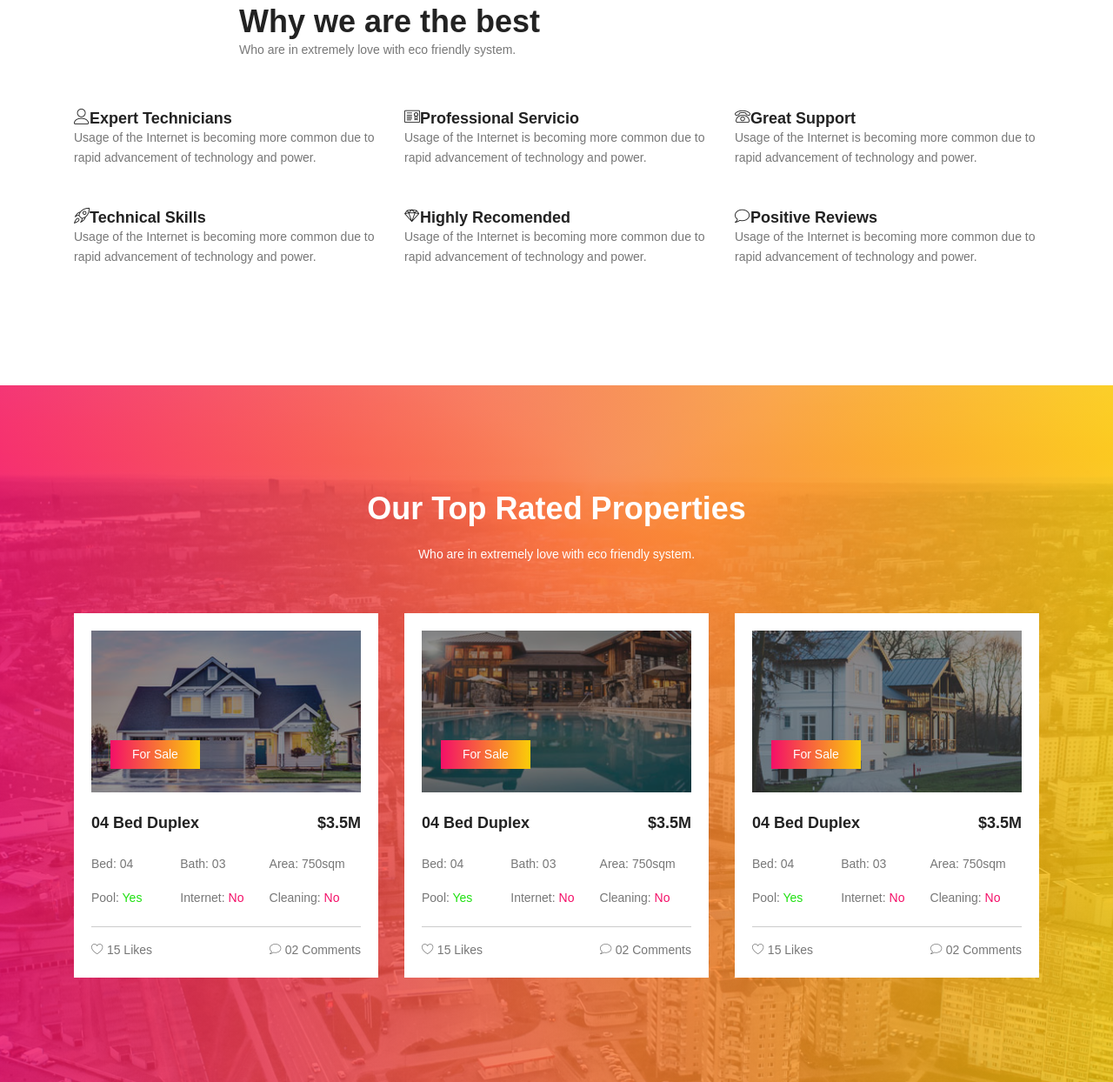
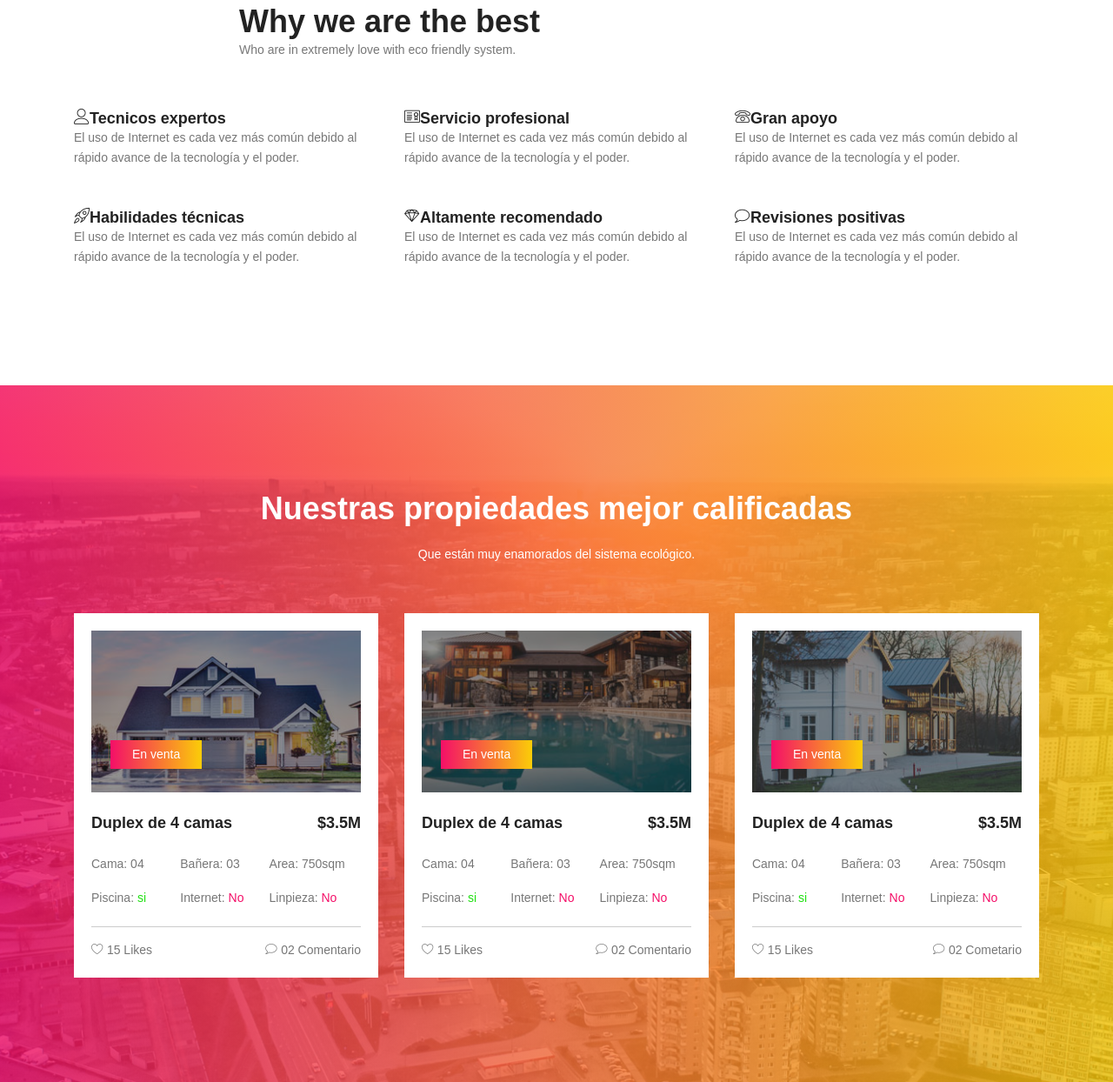
Before and after one commit to Pedro-martin/Inmobiliarias, a plain HTML site: page index.html in a window 1280 px wide. Shown: the part 974-2218 px from the top of the page at 87% size. Drawn offline with nearby package versions, Linux system fonts and the light colour scheme; some packages are replaced by stand-ins of ours.

Commit message:
Update index.html

```diff
--- a/index.html
+++ b/index.html
@@ -171,49 +171,49 @@
 					<div class="row">
 						<div class="col-lg-4 col-md-6 pb-30">
 							<div class="single-servicio">
-								<h4><span class="lnr lnr-user"></span>Expert Technicians</h4>
+								<h4><span class="lnr lnr-user"></span>Tecnicos expertos</h4>
 								<p>
-									Usage of the Internet is becoming more common due to rapid advancement of technology and power.
+									El uso de Internet es cada vez más común debido al rápido avance de la tecnología y el poder.
 								</p>
 							</div>
 						</div>
 						<div class="col-lg-4 col-md-6 pb-30">
 							<div class="single-servicio">
-								<h4><span class="lnr lnr-license"></span>Professional Servicio</h4>
+								<h4><span class="lnr lnr-license"></span>Servicio profesional</h4>
 								<p>
-									Usage of the Internet is becoming more common due to rapid advancement of technology and power.
+									El uso de Internet es cada vez más común debido al rápido avance de la tecnología y el poder.
 								</p>
 							</div>
 						</div>
 						<div class="col-lg-4 col-md-6 pb-30">
 							<div class="single-servicio">
-								<h4><span class="lnr lnr-phone"></span>Great Support</h4>
+								<h4><span class="lnr lnr-phone"></span>Gran apoyo</h4>
 								<p>
-									Usage of the Internet is becoming more common due to rapid advancement of technology and power.
+									El uso de Internet es cada vez más común debido al rápido avance de la tecnología y el poder.
 								</p>
 							</div>
 						</div>
 						<div class="col-lg-4 col-md-6">
 							<div class="single-servicio">
-								<h4><span class="lnr lnr-rocket"></span>Technical Skills</h4>
+								<h4><span class="lnr lnr-rocket"></span>Habilidades técnicas</h4>
 								<p>
-									Usage of the Internet is becoming more common due to rapid advancement of technology and power.
+									El uso de Internet es cada vez más común debido al rápido avance de la tecnología y el poder.
 								</p>
 							</div>
 						</div>
 						<div class="col-lg-4 col-md-6">
 							<div class="single-servicio">
-								<h4><span class="lnr lnr-diamond"></span>Highly Recomended</h4>
+								<h4><span class="lnr lnr-diamond"></span>Altamente recomendado</h4>
 								<p>
-									Usage of the Internet is becoming more common due to rapid advancement of technology and power.
+									El uso de Internet es cada vez más común debido al rápido avance de la tecnología y el poder.
 								</p>
 							</div>
 						</div>
 						<div class="col-lg-4 col-md-6">
 							<div class="single-servicio">
-								<h4><span class="lnr lnr-bubble"></span>Positive Reviews</h4>
+								<h4><span class="lnr lnr-bubble"></span>Revisiones positivas</h4>
 								<p>
-									Usage of the Internet is becoming more common due to rapid advancement of technology and power.
+									El uso de Internet es cada vez más común debido al rápido avance de la tecnología y el poder.
 								</p>
 							</div>
 						</div>
@@ -228,9 +228,9 @@
 				<div class="container">
 					<div class="row d-flex justify-content-center">
 						<div class="col-md-8 pb-40 header-text">
-							<h1>Our Top Rated Properties</h1>
+							<h1>Nuestras propiedades mejor calificadas</h1>
 							<p>
-								Who are in extremely love with eco friendly system.
+                                                         Que están muy enamorados del sistema ecológico.
 							</p>
 						</div>
 					</div>
@@ -239,29 +239,29 @@
 							<div class="single-property">
 								<div class="images">
 									<img class="img-fluid mx-auto d-block" src="img/s1.jpg" alt="">
-									<span>For Sale</span>
+									<span>En venta</span>
 								</div>
 
 								<div class="desc">
 									<div class="top d-flex justify-content-between">
-										<h4><a href="#">04 Bed Duplex</a></h4>
+										<h4><a href="#">Duplex de 4 camas</a></h4>
 										<h4>$3.5M</h4>
 									</div>
 									<div class="middle">
 										<div class="d-flex justify-content-start">
-										<p>Bed: 04</p>
-										<p>Bath: 03</p>
+										<p>Cama: 04</p>
+										<p>Bañera: 03</p>
 										<p>Area: 750sqm</p>
 										</div>
 										<div class="d-flex justify-content-start">
-										<p>Pool: <span class="gr">Yes</span></p>
+										<p>Piscina: <span class="gr">si</span></p>
 										<p>Internet: <span class="rd">No</span></p>
-										<p>Cleaning: <span class="rd">No</span></p>
+										<p>Linpieza: <span class="rd">No</span></p>
 										</div>
 									</div>
 									<div class="bottom d-flex justify-content-start">
 										<p><span class="lnr lnr-heart"></span> 15 Likes</p>
-										<p><span class="lnr lnr-bubble"></span> 02 Comments</p>
+										<p><span class="lnr lnr-bubble"></span> 02 Comentario</p>
 									</div>
 								</div>
 							</div>
@@ -270,29 +270,29 @@
 							<div class="single-property">
 								<div class="images">
 									<img class="img-fluid mx-auto d-block" src="img/s2	.jpg" alt="">
-									<span>For Sale</span>
+									<span>En venta</span>
 								</div>
 
 								<div class="desc">
 									<div class="top d-flex justify-content-between">
-										<h4><a href="#">04 Bed Duplex</a></h4>
+										<h4><a href="#">Duplex de 4 camas</a></h4>
 										<h4>$3.5M</h4>
 									</div>
 									<div class="middle">
 										<div class="d-flex justify-content-start">
-										<p>Bed: 04</p>
-										<p>Bath: 03</p>
+										<p>Cama: 04</p>
+										<p>Bañera: 03</p>
 										<p>Area: 750sqm</p>
 										</div>
 										<div class="d-flex justify-content-start">
-										<p>Pool: <span class="gr">Yes</span></p>
+										<p>Piscina: <span class="gr">si</span></p>
 										<p>Internet: <span class="rd">No</span></p>
-										<p>Cleaning: <span class="rd">No</span></p>
+										<p>Linpieza: <span class="rd">No</span></p>
 										</div>
 									</div>
 									<div class="bottom d-flex justify-content-start">
 										<p><span class="lnr lnr-heart"></span> 15 Likes</p>
-										<p><span class="lnr lnr-bubble"></span> 02 Comments</p>
+										<p><span class="lnr lnr-bubble"></span> 02 Comentario</p>
 									</div>
 								</div>
 							</div>
@@ -301,29 +301,29 @@
 							<div class="single-property">
 								<div class="images">
 									<img class="img-fluid mx-auto d-block" src="img/s3.jpg" alt="">
-									<span>For Sale</span>
+									<span>En venta</span>
 								</div>
 
 								<div class="desc">
 									<div class="top d-flex justify-content-between">
-										<h4><a href="#">04 Bed Duplex</a></h4>
+										<h4><a href="#">Duplex de 4 camas</a></h4>
 										<h4>$3.5M</h4>
 									</div>
 									<div class="middle">
 										<div class="d-flex justify-content-start">
-										<p>Bed: 04</p>
-										<p>Bath: 03</p>
+										<p>Cama: 04</p>
+										<p>Bañera: 03</p>
 										<p>Area: 750sqm</p>
 										</div>
 										<div class="d-flex justify-content-start">
-										<p>Pool: <span class="gr">Yes</span></p>
+										<p>Piscina: <span class="gr">si</span></p>
 										<p>Internet: <span class="rd">No</span></p>
-										<p>Cleaning: <span class="rd">No</span></p>
+										<p>Linpieza: <span class="rd">No</span></p>
 										</div>
 									</div>
 									<div class="bottom d-flex justify-content-start">
 										<p><span class="lnr lnr-heart"></span> 15 Likes</p>
-										<p><span class="lnr lnr-bubble"></span> 02 Comments</p>
+										<p><span class="lnr lnr-bubble"></span> 02 Cometario</p>
 									</div>
 								</div>
 							</div>
```
